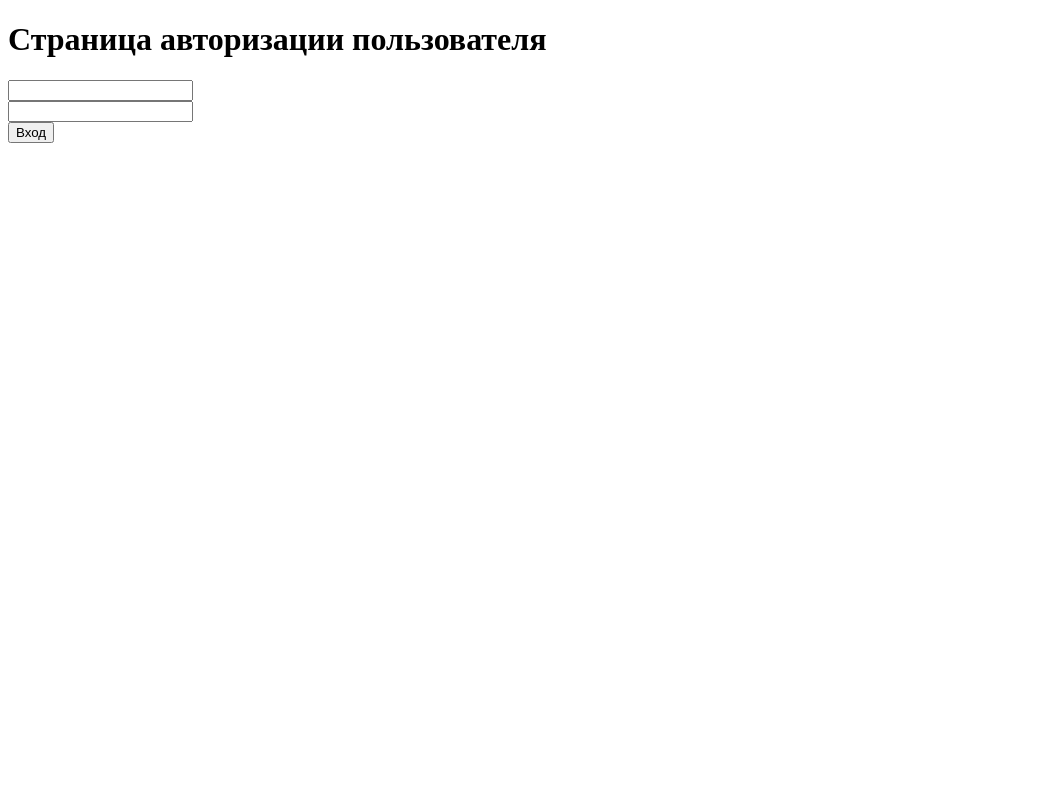
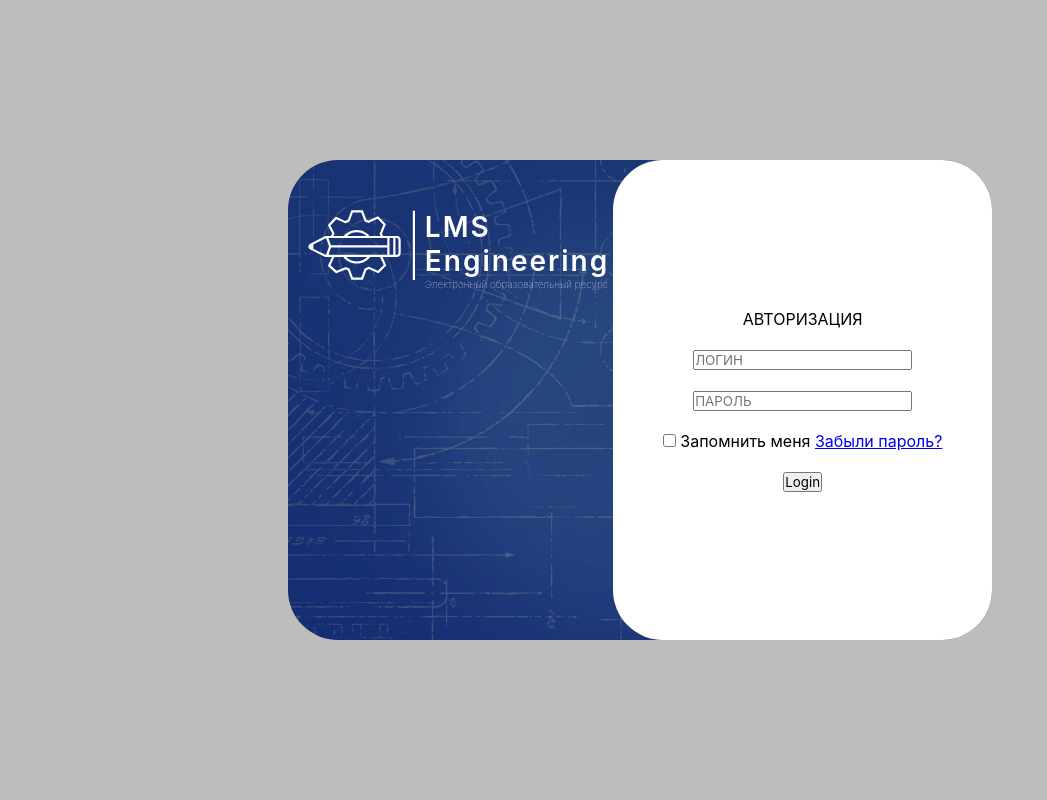
Before and after one commit to TRUEPiero/LMS-Engineering, a Django app: page /login/ in a window 1280 px wide. Shown: the whole page, without its empty margins (0-1047 px from the left). Run offline with Django 4.2, Linux system fonts and the light colour scheme.

Commit message:
3 день

```diff
--- a/Engineering/Engineering/settings.py
+++ b/Engineering/Engineering/settings.py
@@ -121,6 +121,8 @@ USE_TZ = True
 
 STATIC_URL = 'static/'
 
+STATICFILES_DIRS = []
+
 # Default primary key field type
 # https://docs.djangoproject.com/en/4.2/ref/settings/#default-auto-field
 
--- /dev/null
+++ b/Engineering/Login/static/Login/css/style.css
@@ -0,0 +1,91 @@
+* {
+    margin: 0;
+    padding: 0;
+    font-family: "Inter", sans-serif;
+    font-optical-sizing: auto;
+    font-style: normal;
+    font-variation-settings: "slnt" 0;
+}
+
+.fw-800 {
+    letter-spacing: 2px;
+    font-weight: 800;
+    font-size: 34px;
+}
+
+.fw-400 {
+    letter-spacing: 2px;
+    font-weight:600;
+    font-size: 28px;
+}
+
+.fw-100 {
+    letter-spacing: 0px;
+    font-size: 10px;
+    font-weight: 100;
+}
+
+main {
+    width: 100%;
+    height: 100%;
+    position: absolute;
+    top: 0;
+    left: 0;
+    overflow: auto;
+    display: flex;
+    justify-content: center;
+    align-items: center;
+    background-color: rgb(189, 189, 189);
+}
+
+.main-block {
+    width: 55%;
+    height: 60%;
+    position: absolute;
+    background-image: url(../image/Group\ 75.png);
+    background-size: cover;
+    border-radius: 50px;
+    display: flex;
+    justify-content: space-between;
+}
+
+.block-above-1 {
+    padding: 50px 0 0 20px;
+}
+
+.block-above-1 img{
+    width: 35%;
+
+}
+
+.block-above-1 {
+    display: flex;
+    align-items: start;
+    color: white;
+}
+
+
+.above_links {
+    padding: 0 0 0 10px;
+}
+
+.block-form {
+    width: 60%;
+    height: 100%;
+    background: rgb(255, 255, 255);
+    margin-left: auto;
+    border-radius: 50px;
+    display: flex;
+    justify-content: center;
+    align-items: center;
+}
+form{
+    display: flex;
+    flex-direction: column;
+    align-items: center;
+
+}
+
+.form-input-material {
+    margin: 10px;
+}
--- a/Engineering/Login/templates/Login/index.html
+++ b/Engineering/Login/templates/Login/index.html
@@ -1,16 +1,53 @@
+{% load static %}
+
 <!DOCTYPE html>
 <html lang="en">
 <head>
     <meta charset="UTF-8">
     <meta name="viewport" content="width=device-width, initial-scale=1.0">
+    <link rel="stylesheet" href={% static "Login\css\style.css" %}>
     <title>Login</title>
 </head>
 <body>
-    <h1>Страница авторизации пользователя</h1>
+    <main>
+        <div class="main-block">
+            <div class="block-above-1">
+                <img src={% static "Study\images\logo.svg" %} alt="logo">
+                <div class="above_links">
+                    <p class='fw-400'>LMS</p>
+                    <p class='fw-400'>Engineering</p>
+                    <p class='fw-100'>Электронный образовательный ресурс</p>
+                </div>
+            </div>
+            <div class="block-form">
+                <form class="login-form" action='' method='post'>
+                    <div class="form-input-material">
+                        <p>АВТОРИЗАЦИЯ</p>
+                    </div>
+                    <div class="form-input-material">
+                        <input type="text" name="username" id="username" placeholder="ЛОГИН" autocomplete="off" class="form-control-material" required />
+                    </div>
+                    <div class="form-input-material">
+                        <input type="password" name="password" id="password" placeholder="ПАРОЛЬ" autocomplete="off" class="form-control-material" required />
+                    </div>
+                    <div class="form-input-material">
+                        <input type="checkbox" name="forgot" id="forgot">
+                        <label for="gorgot">Запомнить меня</label>
+
+                        <a href='#'>Забыли пароль?</a>
+                    </div>
+                    <div class="form-input-material">
+                        <button type="submit" class="btn btn-primary btn-ghost">Login</button>
+                    </div>
+                  </form>
+            </div>
+        </div>
+    </main>
+    {% comment %} <h1>Страница авторизации пользователя</h1>
     <input type="text">
     <br>
     <input type="text">
     <br>
-    <input type="button" value="Вход">
+    <input type="button" value="Вход"> {% endcomment %}
 </body>
 </html>
--- a/Engineering/Study/templates/Study/index.html
+++ b/Engineering/Study/templates/Study/index.html
@@ -8,7 +8,7 @@
                 {% comment %} {% if forloop.first %}
 
                 {% endif %} {% endcomment %}
-                <p>{{i}}</p>
+                <a href={% url "exercise" i|last %}>{{i}}</a>
             {% endfor %}
         </div>
     </main>
--- a/Engineering/templates/base.html
+++ b/Engineering/templates/base.html
@@ -26,12 +26,12 @@
             </div>
             <div class="block-above-2">
                 <nav>
-                    <label for="touch"><span>АКБАШЕВ ВЛАДИСЛАВ</span></label>
+                    <label for="touch"><span>{{user}}</span></label>
                     <input type="checkbox" id="touch">
                     <ul class="slide">
-                        <li><a href="#">Lorem Ipsum</a></li>
+                        <li><a href="#">Профиль</a></li>
                         <hr class='center'>
-                        <li><a href="#">Lorem Ipsum</a></li>
+                        <li><a href={% url "login" %}>Выйти</a></li>
                     </ul>
                 </nav>
             </div>
```
Also changed, not shown: Engineering/Study/templatetags/studytags.py (added, +8 -0 lines), Engineering/Study/views.py (+9 -5 lines), Engineering/Login/static/Login/image/Group 75.png (added), Engineering/Login/static/Login/image/logo.svg (added), Engineering/Login/static/Login/image/main-background.svg (added), Engineering/Study/templatetags/__init__.py (added).
